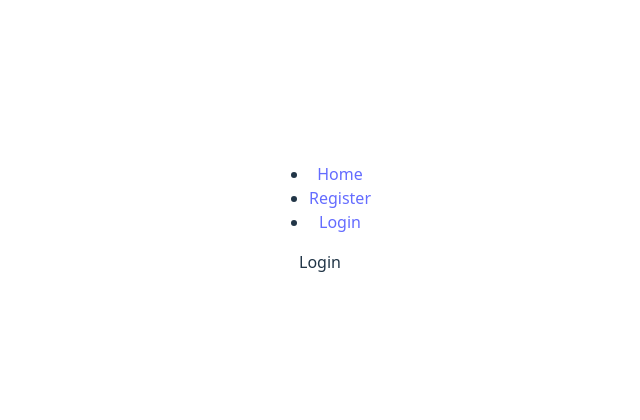
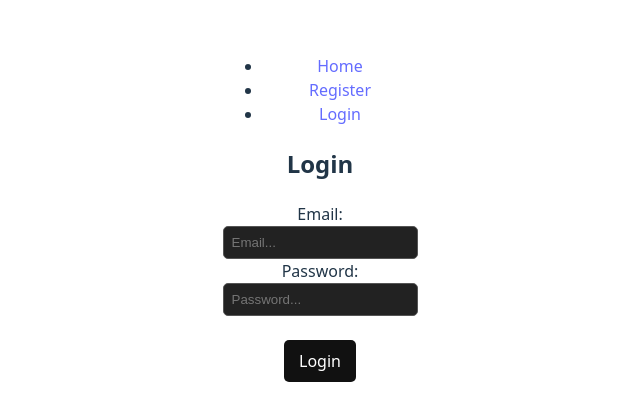
Before and after one commit to TyLou28/Application-Tracker, a React (Vite) app in the folder frontend/frontend/: page /login in a window 1280 px wide. Shown: the part 190-610 px from the top of the page, without its empty margins (320-960 px from the left). Built offline with nearby package versions, Linux system fonts and the light colour scheme.

Commit message:
Added functionality to login.jsx

```diff
--- a/frontend/frontend/src/pages/Login.jsx
+++ b/frontend/frontend/src/pages/Login.jsx
@@ -1,7 +1,82 @@
-import React from "react";
+import React, { use, useState } from "react";
 
 export default function Login() {
+
+        const [formData, setFormData] = useState({
+            email: "",
+            password: "",
+        });
+
+        const [isLoading, setIsLoading] = useState(false);
+        const [successMsg, setSuccessMsg] = useState(null);
+        const [error, setError] = useState(null);
+
+
+    const loginUser = async (e) => {
+        e.preventDefault();
+        if(isLoading) {
+            return
+        }
+        const userData = { ...formData };
+        setIsLoading(true);
+        setError(null);
+        try {
+            const response =  await fetch("http://localhost:8000/users/login", {
+                method: "POST",
+                headers: {
+                    "Content-Type": "application/json"
+                },
+                body: JSON.stringify(userData),
+            });
+            const data = await response.json();
+
+            if(!response.ok) {
+                setError(data);
+                throw new Error("Login Failed");
+            }
+
+            localStorage.setItem("accessToken", data.tokens.access);
+            localStorage.setItem("refreshToken", data.tokens.refresh);
+
+            setSuccessMsg("Login Successful");
+            setFormData({
+                email: "",
+                password: "",
+            });
+            window.location.href = "/"
+
+        } catch (error) {
+            console.error("Error: ", error);
+        } finally {
+            setIsLoading(false);
+        }
+
+    };
+
     return (
-        <div>Login</div>
+        <div>
+            {error && (
+                <div style={{ color: "red" }}>
+                    {Object.keys(error).map((field, index) => (
+                        <p key={index}>{error[field].join(", ")}</p>
+                    ))}
+                </div>
+            )}
+
+            {successMsg && <p style={{ color: "green" }}>{successMsg}</p>}
+            <h2> Login </h2>
+            <form>
+                <label>Email:</label><br/>
+                <input type="email" name="email" value={formData.email}
+                placeholder="Email..."
+                onChange={(e) => setFormData({ ...formData, [e.target.name]: e.target.value })}></input><br />
+                <label>Password:</label><br/>
+                <input type="password" name="password" value={formData.password}
+                placeholder="Password..."
+                onChange={(e) => setFormData({ ...formData, [e.target.name]: e.target.value })}></input><br />
+                <br />
+                <button type="submit" disabled={isLoading} onClick={loginUser}>Login</button><br />
+            </form>
+        </div>
     )
 }
```
